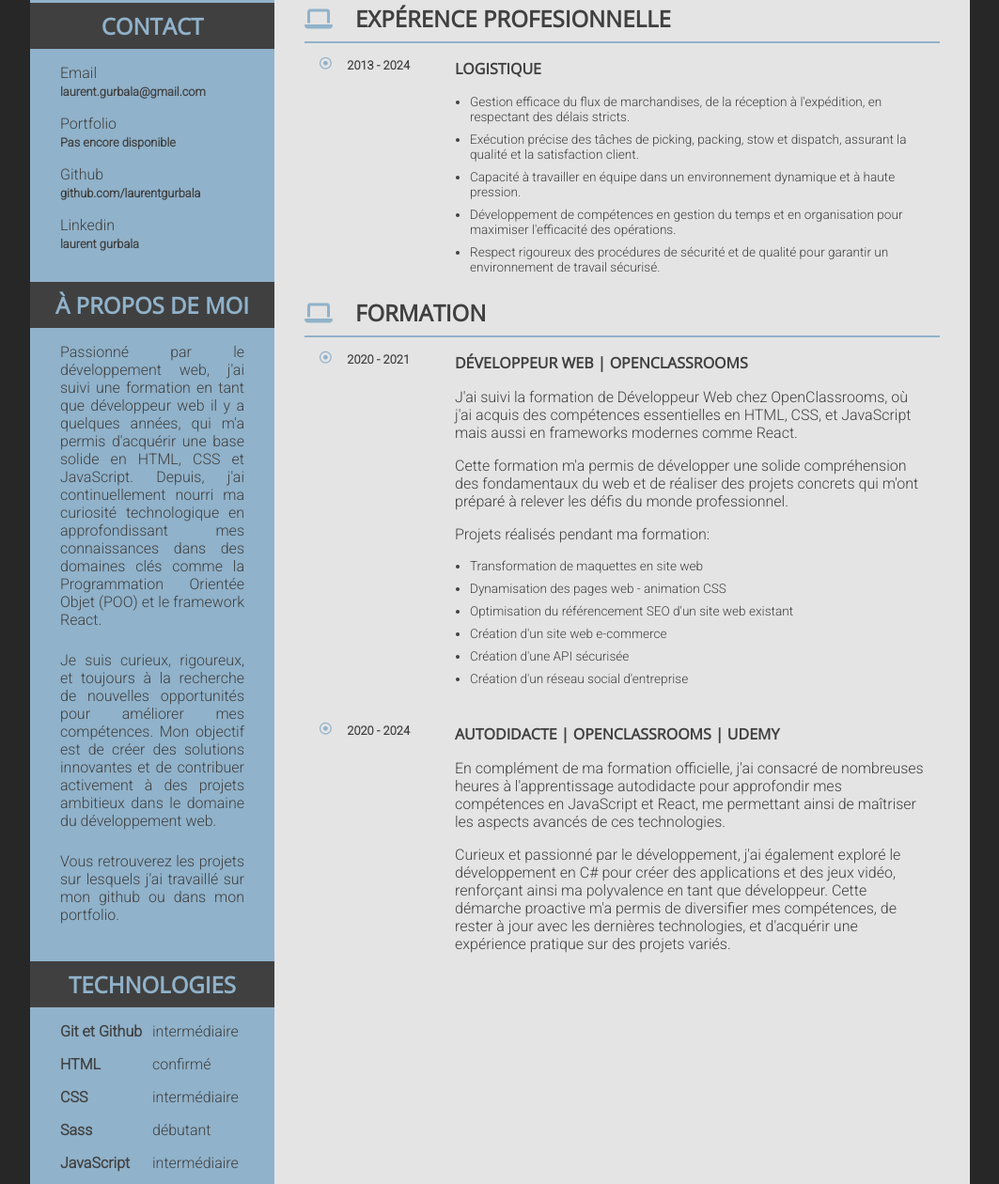
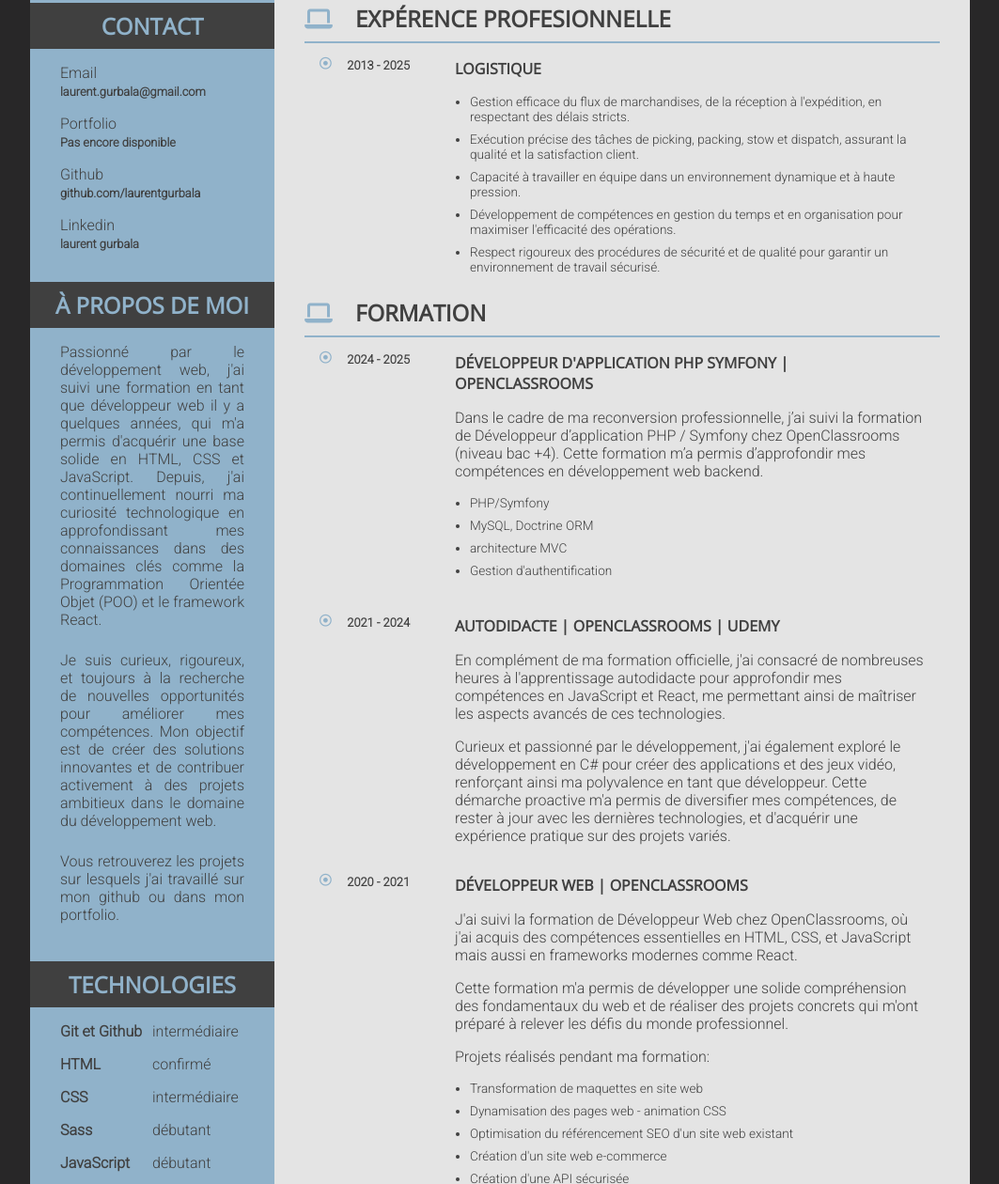
Before and after one commit to laurentGurbala/cv, a plain HTML site: page index.html in a window 1280 px wide. Shown: the part 191-1451 px from the top of the page at 94% size, without its empty margins (108-1171 px from the left). Drawn offline with nearby package versions, Linux system fonts and the light colour scheme.

Commit message:
Update: Ajout du PHP Symfony

```diff
--- a/index.html
+++ b/index.html
@@ -16,7 +16,7 @@
          <header class="header">
              <div class="hero">
                  <h1 class="hero__title">Laurent <span class="hero__name">Gurbala</span></h1>
-                 <h2 class="hero__subtitle">Développeur Web Junior</h2>
+                 <h2 class="hero__subtitle">Développeur Back End Junior</h2>
                 </div>
             </header>
 
@@ -83,13 +83,13 @@
                         <p>débutant</p>
 
                         <p><strong>JavaScript</strong></p>
-                        <p>intermédiaire</p>
+                        <p>débutant</p>
 
                         <p><strong>NodeJs</strong></p>
                         <p>débutant</p>
 
-                        <p><strong>ReactJs</strong></p>
-                        <p>débutant</p>
+                        <p><strong>Symfony</strong></p>
+                        <p>intermédiaire</p>
                     </div>
                 </div>
 
@@ -115,7 +115,7 @@
                     <div class="information">
                         <div class="information__date">
                             <i class="far fa-dot-circle information__icon"></i>
-                            <p>2013 - 2024</p>
+                            <p>2013 - 2025</p>
                         </div>
                         <div>
                             <h3 class="information__title">Logistique</h3>
@@ -136,6 +136,45 @@
                         <i class="fas fa-laptop main-title__icon"></i>
                         <h2>formation</h2>
                     </div>
+                    <!-- 2024 - 2025 -->
+                    <div class="information">
+                        <div class="information__date">
+                            <i class="far fa-dot-circle information__icon"></i>
+                            <p>2024 - 2025</p>
+                        </div>
+                        <div>
+                            <h3 class="information__title">Développeur d'application PHP Symfony | OpenClassrooms</h3>
+                                <p>
+                                    Dans le cadre de ma reconversion professionnelle, j’ai suivi la formation de Développeur d’application PHP / Symfony chez OpenClassrooms (niveau bac +4).
+                                    Cette formation m’a permis d’approfondir mes compétences en développement web backend.
+                                </p>
+                            <ul>
+                                <li>PHP/Symfony</li>
+                                <li>MySQL, Doctrine ORM</li>
+                                <li>architecture MVC</li>
+                                <li>Gestion d'authentification</li>
+                            </ul>
+                        </div>
+                    </div>
+
+                    <!-- 2021-2024 -->
+                    <div class="information">
+                        <div class="information__date">
+                            <i class="far fa-dot-circle information__icon"></i>
+                            <p>2021 - 2024</p>
+                        </div>
+                        <div>
+                            <h3 class="information__title">Autodidacte | Openclassrooms | Udemy</h3>
+                            <p>
+                                En complément de ma formation officielle, j'ai consacré de nombreuses heures à l'apprentissage autodidacte pour approfondir mes compétences en JavaScript et React, me permettant ainsi de maîtriser les aspects avancés de ces technologies.
+                            </p>
+                            <p>
+                                Curieux et passionné par le développement, j'ai également exploré le développement en C# pour créer des applications et des jeux vidéo, renforçant ainsi ma polyvalence en tant que développeur. Cette démarche proactive m'a permis de diversifier mes compétences, de rester à jour avec les dernières technologies, et d'acquérir une expérience pratique sur des projets variés.
+                            </p>
+                        </div>
+                    </div>
+
+                    <!-- 2020 -2021 -->
                     <div class="information">
                         <div class="information__date">
                             <i class="far fa-dot-circle information__icon"></i>
@@ -162,21 +201,6 @@
                             </ul>
                         </div>
                     </div>
-                    <div class="information">
-                        <div class="information__date">
-                            <i class="far fa-dot-circle information__icon"></i>
-                            <p>2020 - 2024</p>
-                        </div>
-                        <div>
-                            <h3 class="information__title">Autodidacte | Openclassrooms | Udemy</h3>
-                            <p>
-                                En complément de ma formation officielle, j'ai consacré de nombreuses heures à l'apprentissage autodidacte pour approfondir mes compétences en JavaScript et React, me permettant ainsi de maîtriser les aspects avancés de ces technologies.
-                            </p>
-                            <p>
-                                Curieux et passionné par le développement, j'ai également exploré le développement en C# pour créer des applications et des jeux vidéo, renforçant ainsi ma polyvalence en tant que développeur. Cette démarche proactive m'a permis de diversifier mes compétences, de rester à jour avec les dernières technologies, et d'acquérir une expérience pratique sur des projets variés.
-                            </p>
-                        </div>
-                    </div>
                 </section>
             </main>
         </div>
```
